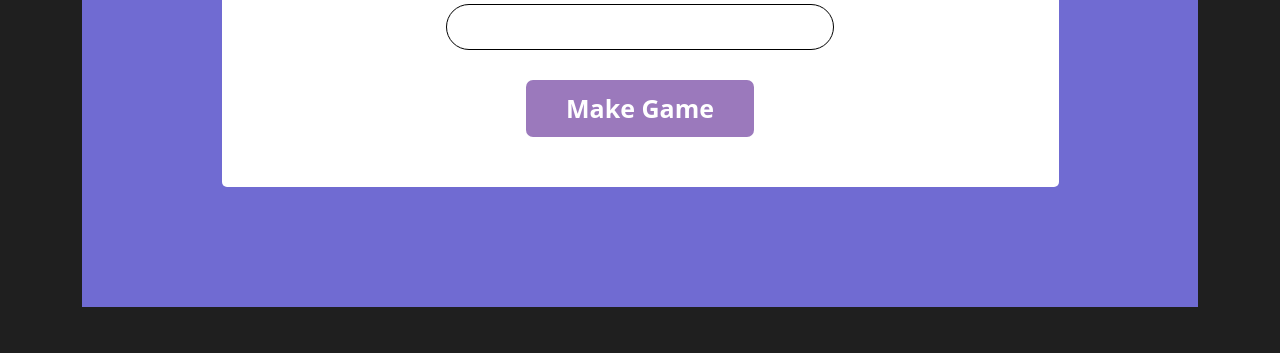
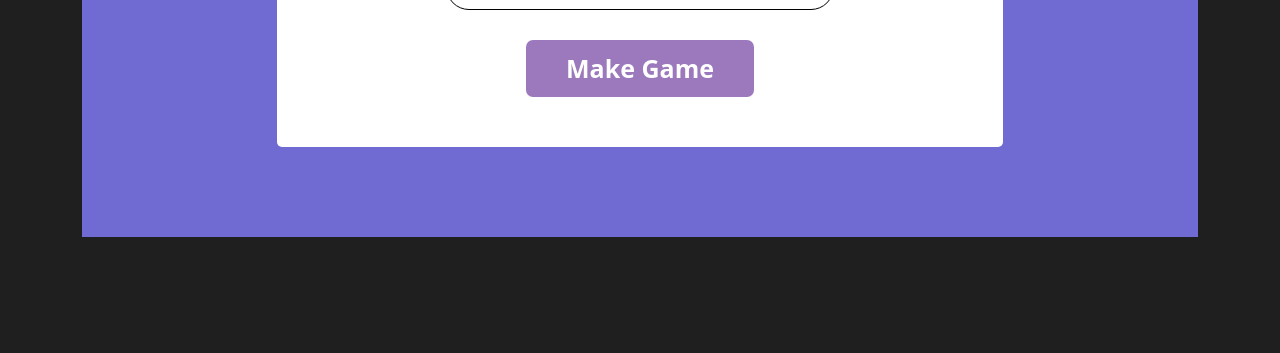
Before and after one commit to sajibkhandev/Project-14_Todo, a plain HTML site: page index.html in a window 1280 px wide. Shown: the part 447-800 px from the top of the page. Drawn offline with Linux system fonts and the light colour scheme.

Commit message:
width fixed

```diff
--- a/css/style.css
+++ b/css/style.css
@@ -9,22 +9,22 @@ ul{
 .game{
     background: #1F1F1F;
     height: 100vh;
-    padding: 60px;
+    padding: 40px;
 
 }
 
 .one{
     display: flex;
     background: #706BD2;
-    padding-top: 70px;
-    padding-bottom: 70px;    /* othe jabe*/
+    padding-top: 50px;
+    padding-bottom: 40px;    /* othe jabe*/
     width: 100%;
 
 }
 .pain{
     background: white;
 
-    width: 75%;
+    width: 65%;
     border-radius: 5px;
     margin: auto;
 
```
